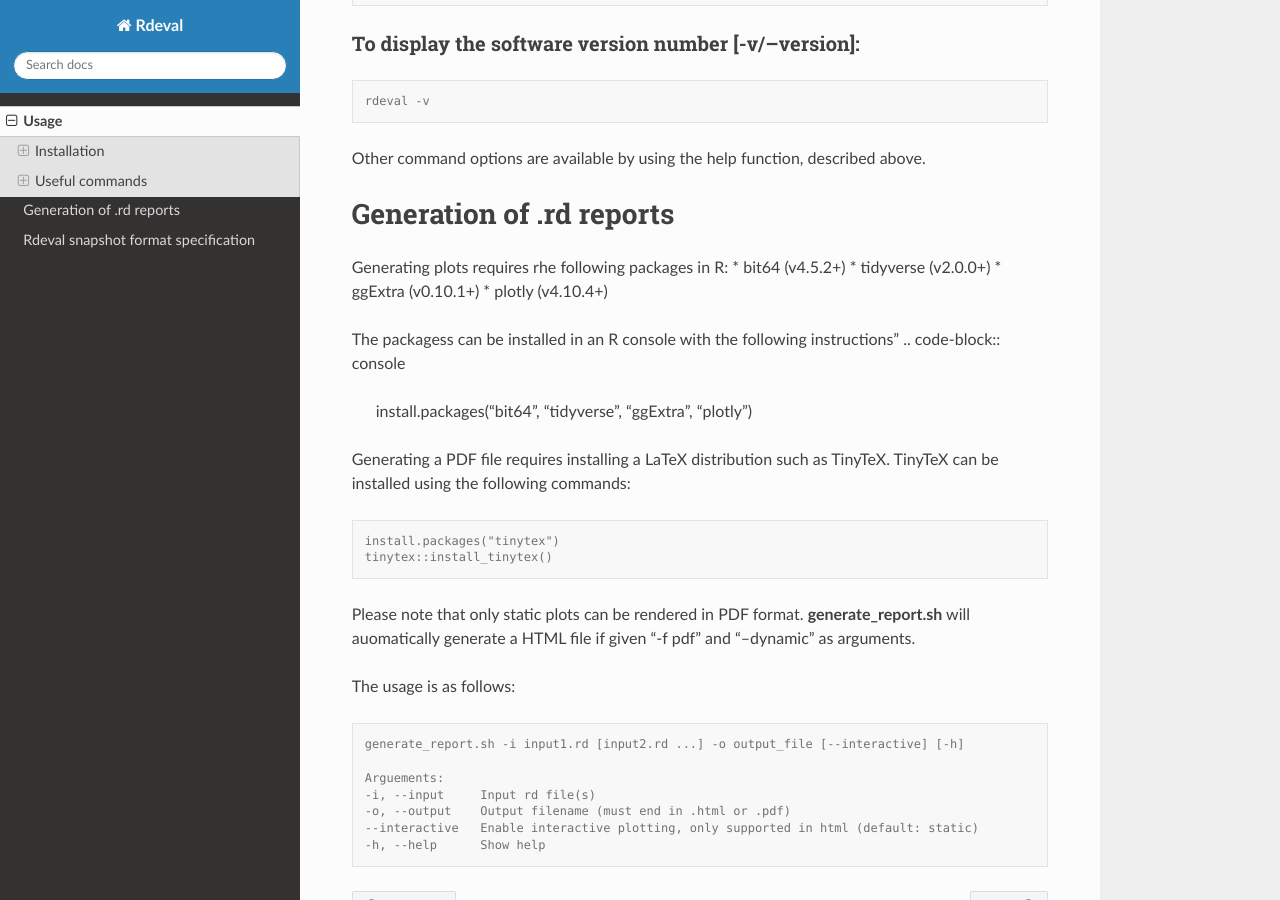
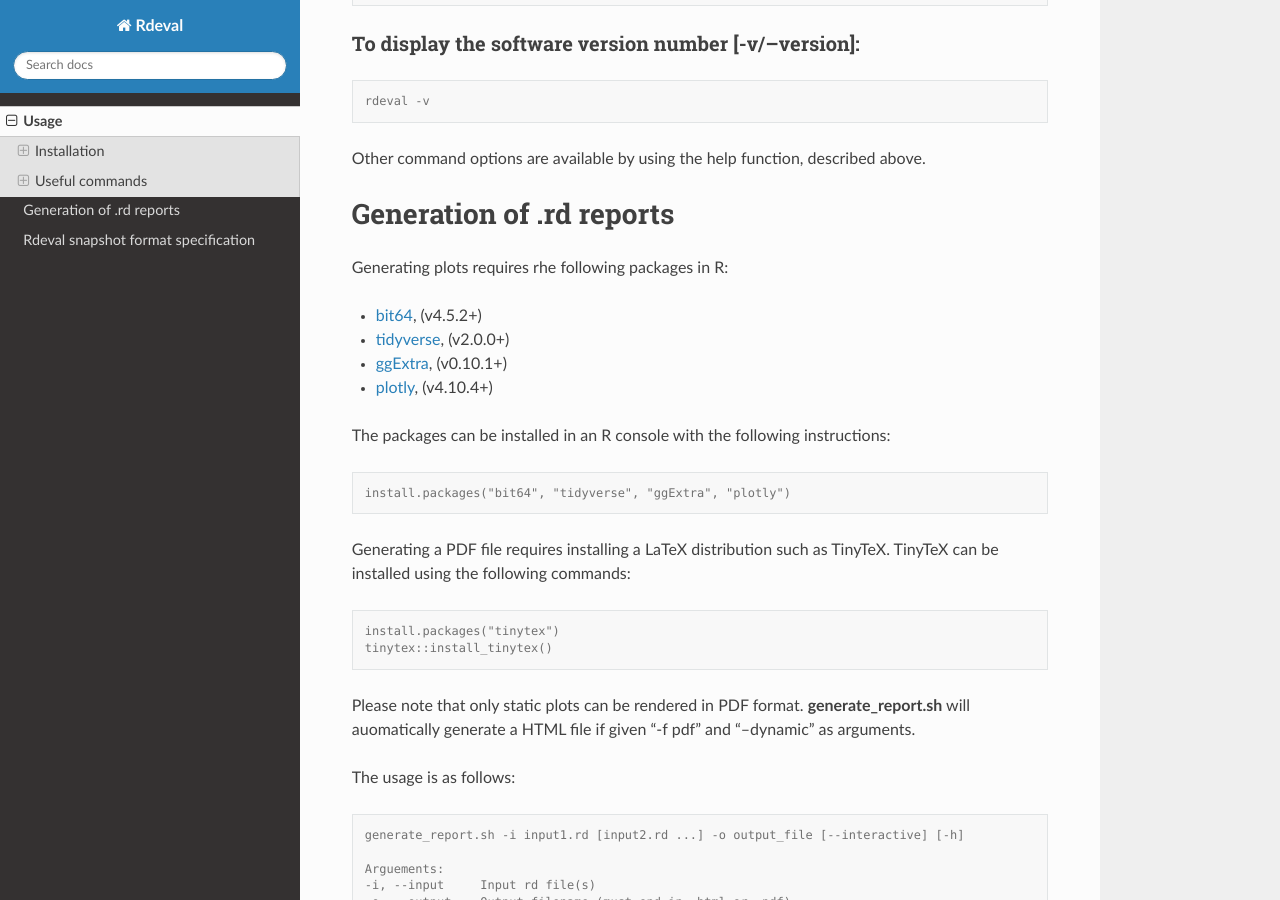
Before and after one commit to vgl-hub/rdeval-documentation, a Sphinx documentation site: the page built from docs/source/usage.rst, in a window 1280 px wide and 900 px high, scrolled down 4218 px. Built offline with Sphinx 7.4.7 and the Read the Docs theme 3.1.0, drawn with Linux system fonts in a browser that asks for light colours.

Commit message:
Update usage.rst
added in the web links for the R packages

```diff
--- a/docs/source/usage.rst
+++ b/docs/source/usage.rst
@@ -214,12 +214,14 @@ Generation of .rd reports
 To generate a HTML or PDF file:
 ===============================
 Generating plots requires rhe following packages in R:
-* bit64 (v4.5.2+)
-* tidyverse (v2.0.0+)
-* ggExtra (v0.10.1+)
-* plotly (v4.10.4+)
 
-The packagess can be installed in an R console with the following instructions"
+* `bit64 <https://cran.r-project.org/web/packages/bit64/index.html>`_, (v4.5.2+)
+* `tidyverse <https://www.tidyverse.org/>`_, (v2.0.0+)
+* `ggExtra <https://cran.r-project.org/web/packages/ggExtra/vignettes/ggExtra.html>`_, (v0.10.1+)
+* `plotly <https://plotly.com/r/>`_, (v4.10.4+)
+
+The packages can be installed in an R console with the following instructions:
+
 .. code-block:: console
 
    install.packages("bit64", "tidyverse", "ggExtra", "plotly")
```
